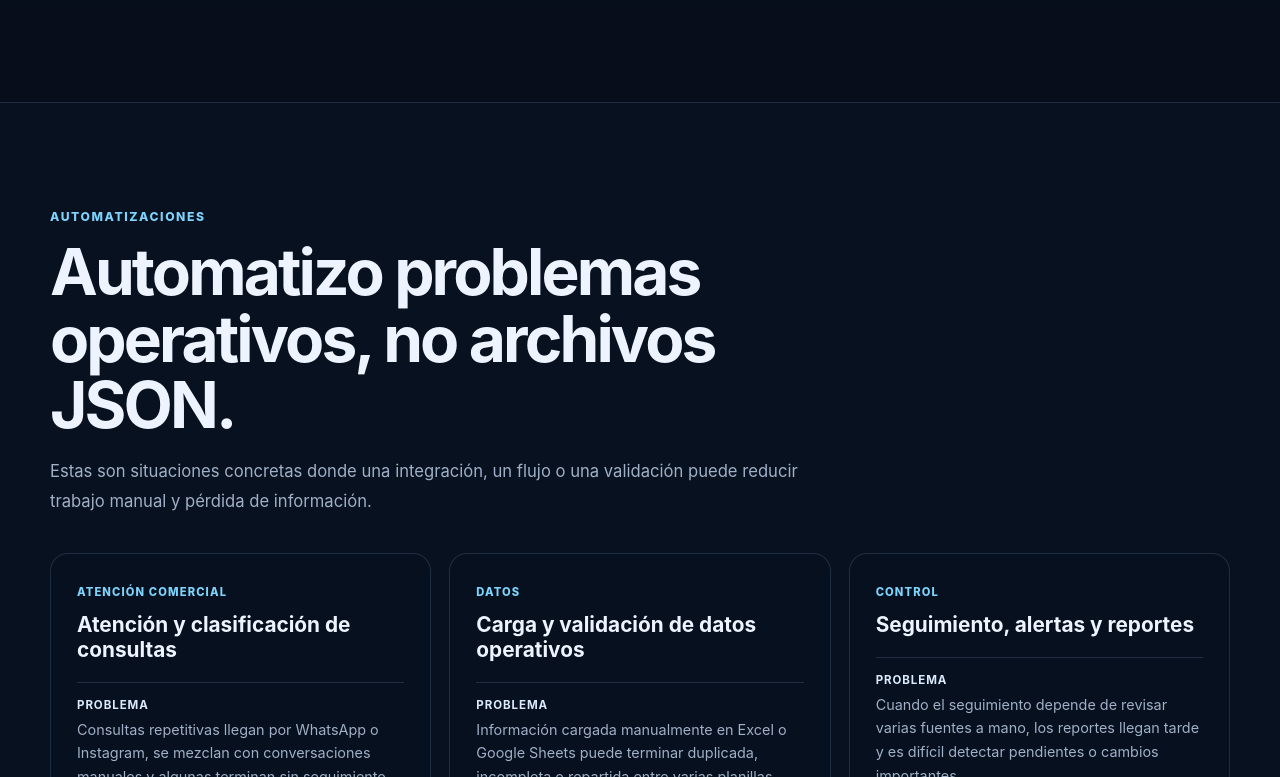
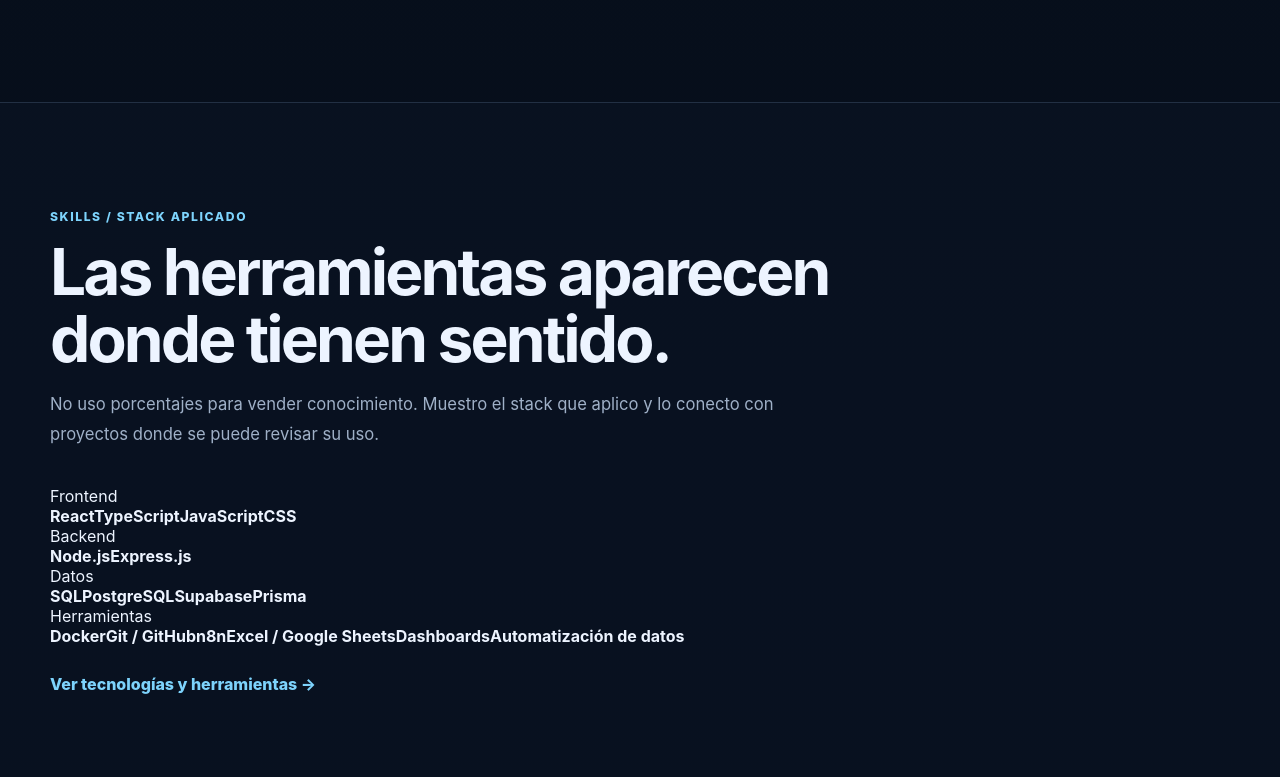
Before and after one commit to DylanDev08/Portfolio-Dylan, a React (Vite) app in the folder frontend/: page / in a window 1280 px wide. Shown: the part 3763-4540 px from the top of the page. Built offline with nearby package versions, Linux system fonts and the light colour scheme; no server answers.

Commit message:
feat: surface skills as applied stack on home

```diff
--- a/frontend/src/pages/HomePage.jsx
+++ b/frontend/src/pages/HomePage.jsx
@@ -7,6 +7,12 @@ import { ProjectVisual } from "../features/projects/components/ProjectVisual";
 import { projectSlug } from "../features/projects/utils/projectSlug";
 
 const featuredProjectNames = ["Materiales FZAC", "Portfolio FZAC", "Factdesi", "NovaClick"];
+const stackGroups = [
+  { id: "FRONTEND", label: "Frontend" },
+  { id: "BACKEND", label: "Backend" },
+  { id: "DATABASE", label: "Datos" },
+  { id: "TOOLS", label: "Herramientas" },
+];
 
 export function HomePage() {
   const { data } = usePortfolio();
@@ -83,7 +89,33 @@ export function HomePage() {
           </div>
         </section>
 
-        <section className="section section--alt home-automation">
+        <section className="section section--alt home-stack">
+          <div className="container">
+            <div className="home-section-heading">
+              <span className="eyebrow">Skills / stack aplicado</span>
+              <h2>Las herramientas aparecen donde tienen sentido.</h2>
+              <p>No uso porcentajes para vender conocimiento. Muestro el stack que aplico y lo conecto con proyectos donde se puede revisar su uso.</p>
+            </div>
+
+            <div className="home-stack-grid">
+              {stackGroups.map((group) => {
+                const groupSkills = data.skills.filter((skill) => skill.category === group.id);
+                return (
+                  <article className="home-stack-card" key={group.id}>
+                    <span>{group.label}</span>
+                    <div className="home-stack-card__skills">
+                      {groupSkills.map((skill) => <strong key={skill.id}>{skill.name}</strong>)}
+                    </div>
+                  </article>
+                );
+              })}
+            </div>
+
+            <Link className="text-link" to="/skills">Ver tecnologías y herramientas →</Link>
+          </div>
+        </section>
+
+        <section className="section home-automation">
           <div className="container">
             <div className="home-section-heading">
               <span className="eyebrow">Automatizaciones</span>
@@ -112,7 +144,7 @@ export function HomePage() {
           </div>
         </section>
 
-        <section className="section home-process">
+        <section className="section section--alt home-process">
           <div className="container process-grid">
             <div className="home-section-heading">
               <span className="eyebrow">Forma de trabajo</span>
```
